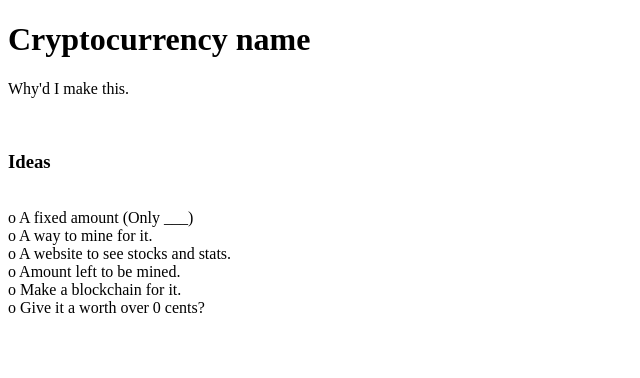
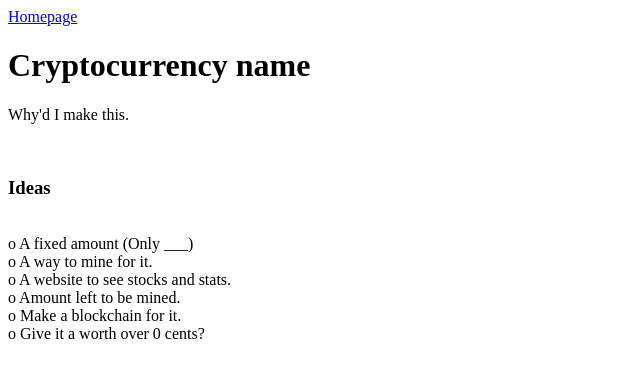
Before and after one commit to The-Cannolis/the-cannolis.github.io, a plain HTML site: page index.html in a window 1280 px wide. Shown: the whole page, without its empty margins (0-640 px from the left). Drawn offline with Linux system fonts and the light colour scheme.

Commit message:
Update index.html

```diff
--- a/index.html
+++ b/index.html
@@ -4,7 +4,7 @@
 <title>Cryptocurrency name</title>
 </head>
 <body>
-
+<a href="./index">Homepage</a>
 <h1>Cryptocurrency name</h1>
 <p>Why'd I make this. </p>
 <br>
```
